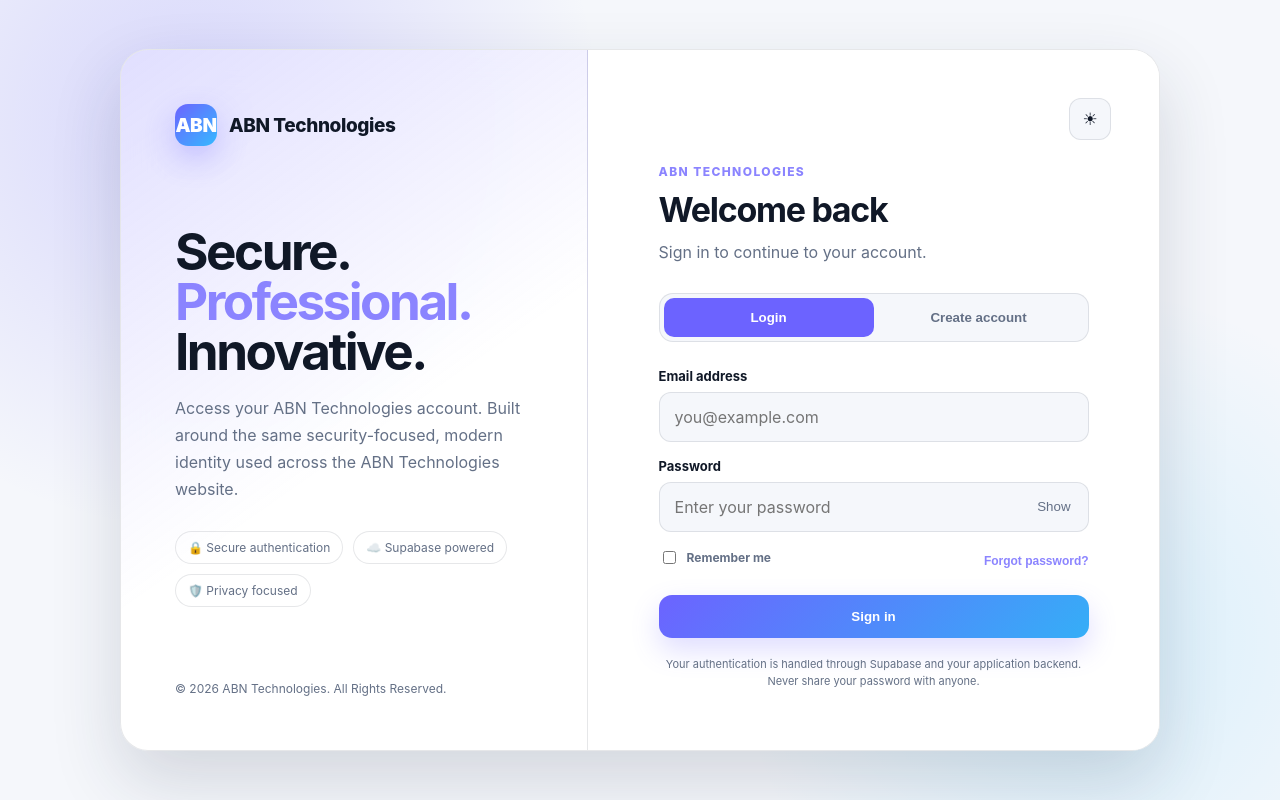
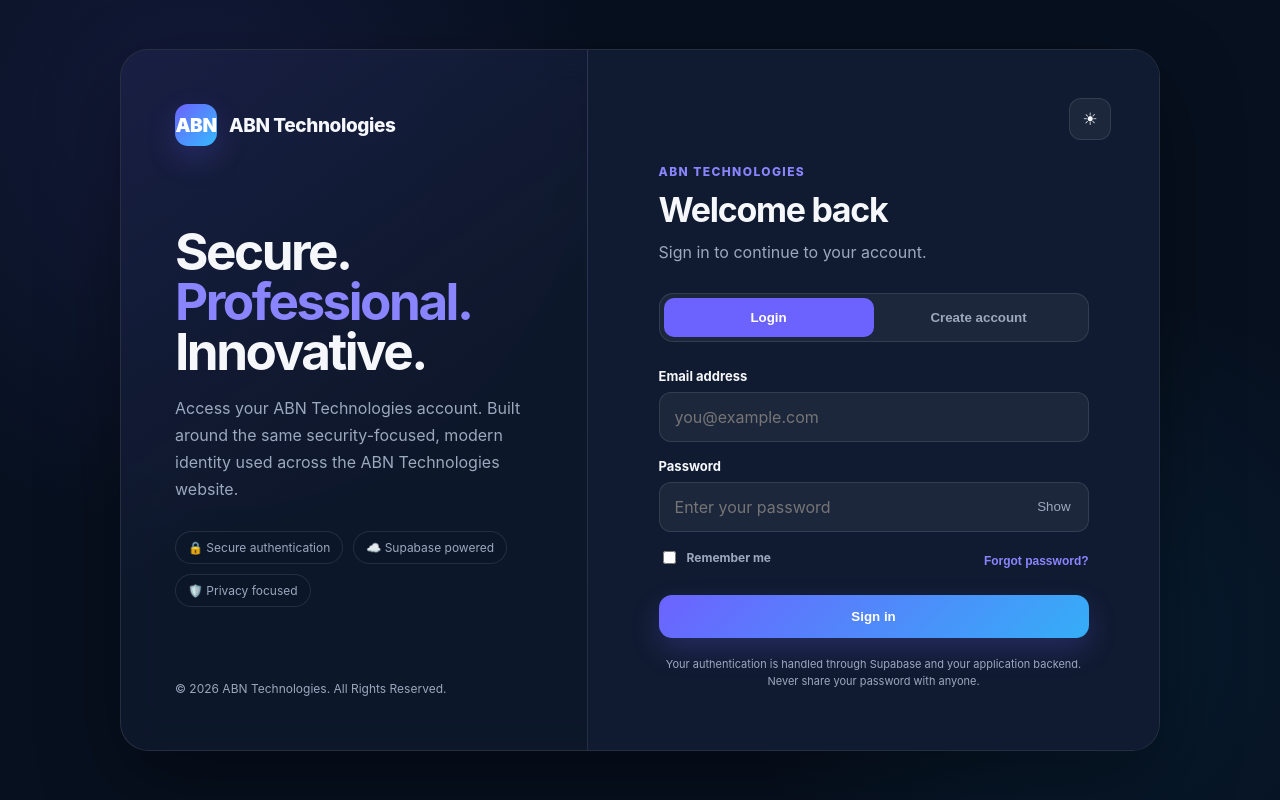
Before and after one commit to Jay-Tech-Academy/ABN, a plain HTML site: page index.html in a window 1280 px wide. Both pictures are taken after a click on the button "Toggle theme". Drawn offline with Linux system fonts and the light colour scheme.

Commit message:
Update index.html

```diff
--- a/index.html
+++ b/index.html
@@ -3,23 +3,23 @@
 <head>
   <meta charset="UTF-8">
   <meta name="viewport" content="width=device-width, initial-scale=1.0">
-  <meta name="theme-color" content="#1e293b">
+  <meta name="theme-color" content="#ffffff">
   <title>ABN Technologies | Secure Login</title>
   <meta name="description" content="Secure account access for ABN Technologies.">
   <style>
     :root {
-      --bg: #1e293b;
-      --panel: rgba(30, 41, 59, .88);
-      --panel-2: #334155;
-      --text: #f5f7fb;
-      --muted: #9ba8bd;
-      --border: rgba(255,255,255,.10);
+      --bg: #ffffff;
+      --panel: rgba(255, 255, 255, .94);
+      --panel-2: #ffffff;
+      --text: #101827;
+      --muted: #647086;
+      --border: rgba(16, 24, 39, .10);
       --accent: #6c63ff;
-      --accent-2: #8b84ff;
+      --accent-2: #6c63ff;
       --success: #25c991;
       --danger: #ff5d73;
-      --input: rgba(255,255,255,.055);
-      --shadow: 0 30px 80px rgba(0,0,0,.38);
+      --input: #f5f7fb;
+      --shadow: 0 30px 70px rgba(32, 45, 70, .16);
     }
 
     * { box-sizing: border-box; }
@@ -30,23 +30,27 @@
       font-family: Inter, ui-sans-serif, system-ui, -apple-system, BlinkMacSystemFont, "Segoe UI", sans-serif;
       color: var(--text);
       background:
-        radial-gradient(circle at 15% 15%, rgba(108,99,255,.22), transparent 32%),
-        radial-gradient(circle at 85% 80%, rgba(0,180,255,.12), transparent 28%),
+        radial-gradient(circle at 15% 15%, rgba(108,99,255,.12), transparent 32%),
+        radial-gradient(circle at 85% 80%, rgba(0,180,255,.08), transparent 28%),
         var(--bg);
       display: grid;
       place-items: center;
       padding: 28px 16px;
     }
 
-    body.light {
-      --bg: #f5f7fb;
-      --panel: rgba(255,255,255,.94);
-      --panel-2: #fff;
-      --text: #101827;
-      --muted: #647086;
-      --border: rgba(16,24,39,.10);
-      --input: #f5f7fb;
-      --shadow: 0 30px 70px rgba(32,45,70,.16);
+    body.dark {
+      --bg: #07101f;
+      --panel: rgba(15, 25, 45, .88);
+      --panel-2: #101b31;
+      --text: #f5f7fb;
+      --muted: #9ba8bd;
+      --border: rgba(255,255,255,.10);
+      --accent: #6c63ff;
+      --accent-2: #8b84ff;
+      --success: #25c991;
+      --danger: #ff5d73;
+      --input: rgba(255,255,255,.055);
+      --shadow: 0 30px 80px rgba(0,0,0,.38);
     }
 
     .shell {
@@ -68,8 +72,8 @@
       flex-direction: column;
       justify-content: space-between;
       background:
-        linear-gradient(145deg, rgba(108,99,255,.20), transparent 55%),
-        rgba(255,255,255,.02);
+        linear-gradient(145deg, rgba(108,99,255,.10), transparent 55%),
+        rgba(0,0,0,.01);
       border-right: 1px solid var(--border);
     }
 
@@ -91,7 +95,7 @@
       background: linear-gradient(135deg, var(--accent), #35b9ff);
       color: white;
       font-weight: 900;
-      box-shadow: 0 12px 30px rgba(108,99,255,.32);
+      box-shadow: 0 12px 30px rgba(108,99,255,.22);
     }
 
     .brand h1 {
@@ -125,7 +129,7 @@
       padding: 8px 12px;
       color: var(--muted);
       font-size: 12px;
-      background: rgba(255,255,255,.035);
+      background: rgba(0,0,0,.02);
     }
 
     .copyright {
@@ -325,13 +329,13 @@
     .message.error {
       background: rgba(255,93,115,.10);
       border: 1px solid rgba(255,93,115,.25);
-      color: #ff9aaa;
+      color: #d93850;
     }
 
     .message.success {
       background: rgba(37,201,145,.10);
       border: 1px solid rgba(37,201,145,.25);
-      color: #66e3b5;
+      color: #15805d;
     }
 
     .fine-print {
@@ -576,17 +580,6 @@
   </main>
 
   <script>
-    /*
-      ============================================================
-      ABN Technologies Authentication Frontend
-      ============================================================
-
-      IMPORTANT:
-      Change this to your actual Render backend URL after deployment.
-
-      Example:
-      const API_BASE_URL = "https://abn-auth-backend.onrender.com";
-    */
     const API_BASE_URL = "https://YOUR-RENDER-BACKEND.onrender.com";
 
     const loginTab = document.getElementById("loginTab");
@@ -627,7 +620,6 @@
     loginTab.addEventListener("click", () => setMode("login"));
     signupTab.addEventListener("click", () => setMode("signup"));
 
-    // Password visibility
     document.querySelectorAll(".password-toggle").forEach(button => {
       button.addEventListener("click", () => {
         const input = document.getElementById(button.dataset.target);
@@ -638,7 +630,6 @@
       });
     });
 
-    // Password strength indicator
     const signupPassword = document.getElementById("signupPassword");
     const strength = document.getElementById("strength");
     const strengthBar = strength.querySelector("span");
@@ -664,7 +655,6 @@
       strengthBar.style.width = widths[Math.max(0, score - 1)];
     });
 
-    // Login
     loginForm.addEventListener("submit", async (event) => {
       event.preventDefault();
       clearMessage();
@@ -696,14 +686,6 @@
           throw new Error(data.error || "Login failed. Please try again.");
         }
 
-        /*
-          Store the session.
-
-          For a higher-security production implementation, move session
-          management to HttpOnly Secure cookies on the Flask backend.
-          This frontend is compatible with the backend we previously created,
-          which currently returns the Supabase session in JSON.
-        */
         if (data.session) {
           localStorage.setItem("abn_access_token", data.session.access_token || "");
           localStorage.setItem("abn_refresh_token", data.session.refresh_token || "");
@@ -715,11 +697,6 @@
 
         showMessage("Login successful. Redirecting...", "success");
 
-        /*
-          Change this to your actual post-login page.
-          Example:
-          window.location.href = "/dashboard.html";
-        */
         setTimeout(() => {
           window.location.href = "/dashboard.html";
         }, 700);
@@ -732,7 +709,6 @@
       }
     });
 
-    // Signup
     signupForm.addEventListener("submit", async (event) => {
       event.preventDefault();
       clearMessage();
@@ -809,11 +785,6 @@
 
         showMessage(data.message || "Account created successfully.", "success");
 
-        /*
-          If Supabase email confirmation is enabled, the backend may not
-          return a session. In that case, keep the user on this page and
-          tell them to verify their email.
-        */
         if (data.session) {
           setTimeout(() => {
             window.location.href = "/dashboard.html";
@@ -828,7 +799,6 @@
       }
     });
 
-    // Forgot password
     document.getElementById("forgotBtn").addEventListener("click", async () => {
       const email = document.getElementById("loginEmail").value.trim().toLowerCase();
 
@@ -869,27 +839,26 @@
       }
     });
 
-    // Theme
     const themeBtn = document.getElementById("themeBtn");
 
     function updateThemeButton() {
-      themeBtn.textContent = document.body.classList.contains("light") ? "☀" : "☾";
+      themeBtn.textContent = document.body.classList.contains("dark") ? "☀" : "☾";
     }
 
     const savedTheme = localStorage.getItem("abn_theme");
 
-    if (savedTheme === "light") {
-      document.body.classList.add("light");
+    if (savedTheme === "dark") {
+      document.body.classList.add("dark");
     }
 
     updateThemeButton();
 
     themeBtn.addEventListener("click", () => {
-      document.body.classList.toggle("light");
+      document.body.classList.toggle("dark");
 
       localStorage.setItem(
         "abn_theme",
-        document.body.classList.contains("light") ? "light" : "dark"
+        document.body.classList.contains("dark") ? "dark" : "light"
       );
 
       updateThemeButton();
```
